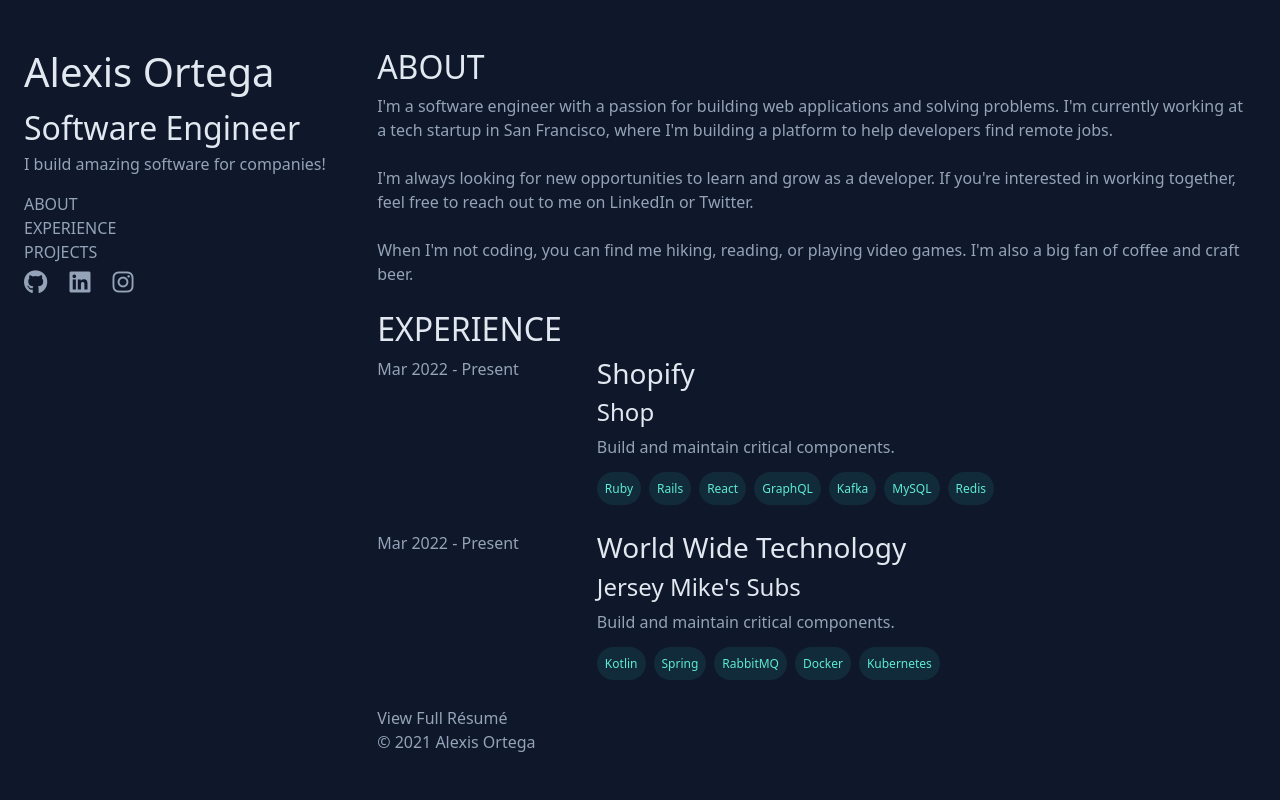
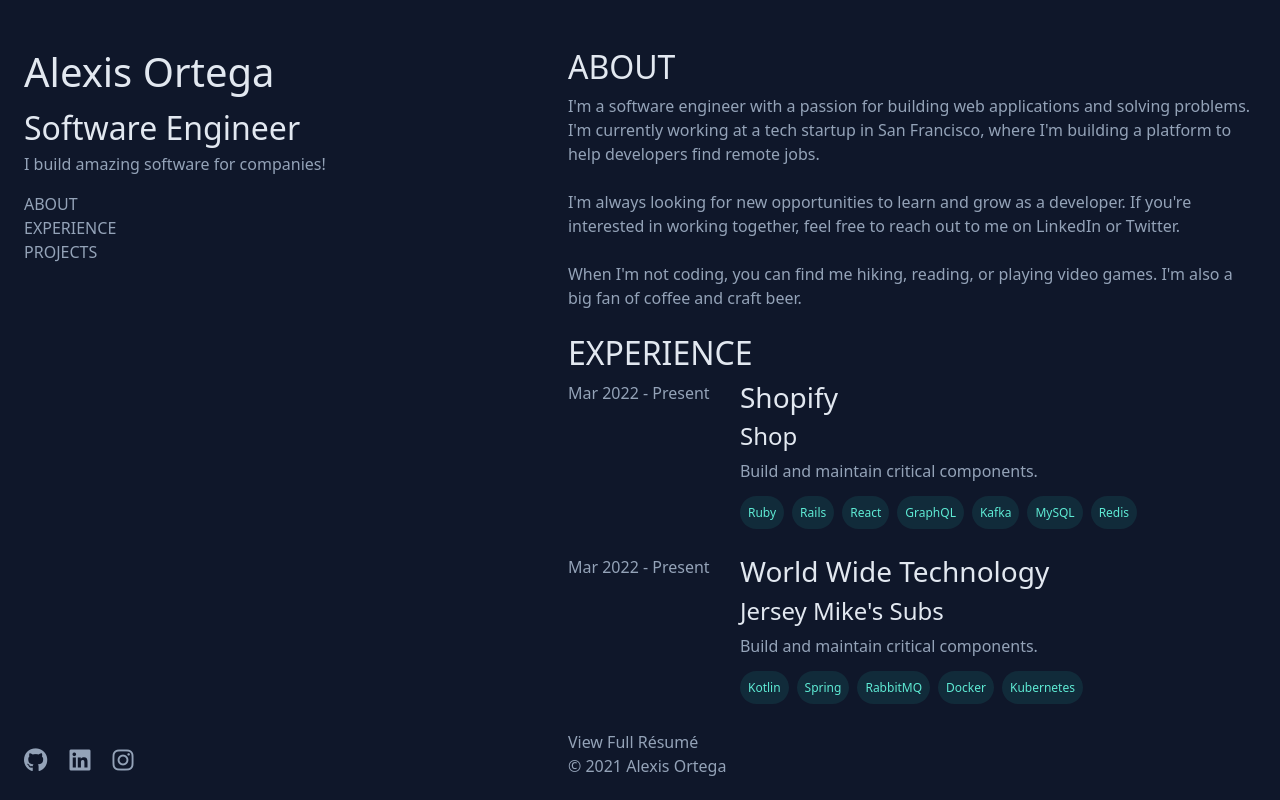
Before and after one commit to alexiscrack3/alexiscrack3.github.io, a website built with webpack: page src/index.html in a window 1280 px wide. Built offline with nearby package versions, Linux system fonts and the light colour scheme.

Commit message:
Update index.html file

```diff
--- a/src/index.html
+++ b/src/index.html
@@ -3,16 +3,16 @@
   <head>
     <meta charset="UTF-8" />
     <meta name="viewport" content="width=device-width, initial-scale=1.0" />
-    <title>Devfolio</title>
+    <title>Alexis Ortega</title>
     <script
       src="https://kit.fontawesome.com/2ec3a0522d.js"
       crossorigin="anonymous"
     ></script>
   </head>
   <body>
-    <div class="max-w-screen-xl vh-100 px-4 py-5">
+    <div class="max-w-screen-xl vh-100 mx-md-auto px-4 py-5">
       <div class="d-flex flex-md-row flex-column row-gap-3 column-gap-3">
-        <header class="w-50">
+        <header class="w-100 d-flex flex-column">
           <div>
             <h1><a href="/">Alexis Ortega</a></h1>
             <span class="headline">Software Engineer</span>
@@ -23,7 +23,7 @@
               <li class="nav-link"><a href="/#projects">Projects</a></li>
             </nav>
           </div>
-          <ul class="social-media-list">
+          <ul class="social-media-list mt-auto">
             <li class="social-media-item">
               <a href="https://github.com/alexiscrack3" target="_blank"
                 ><i class="fa-brands fa-github"></i
```
